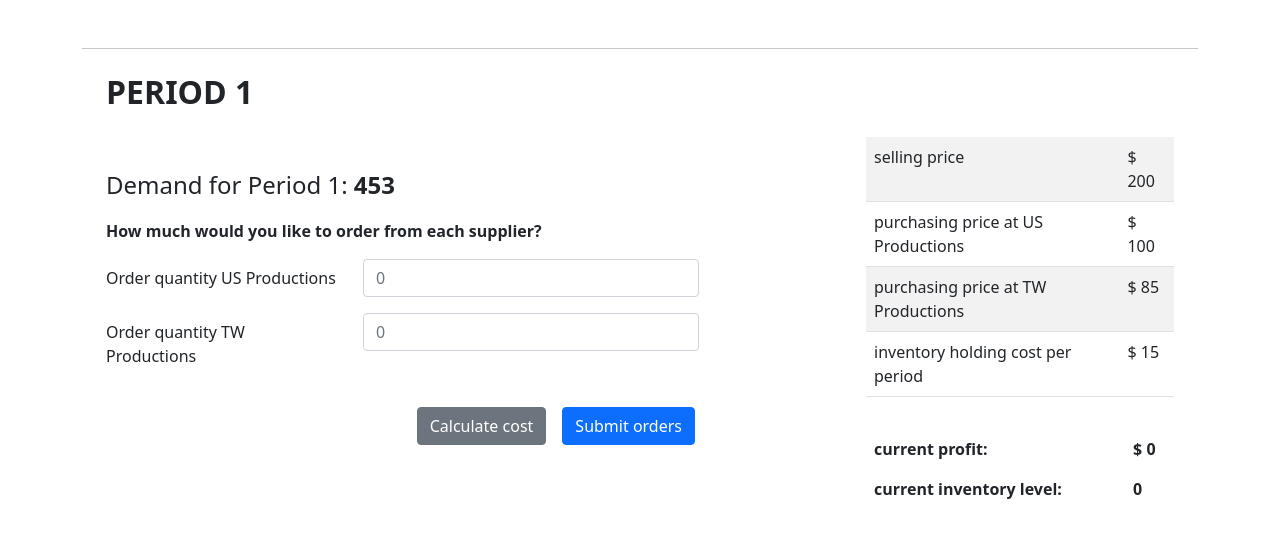
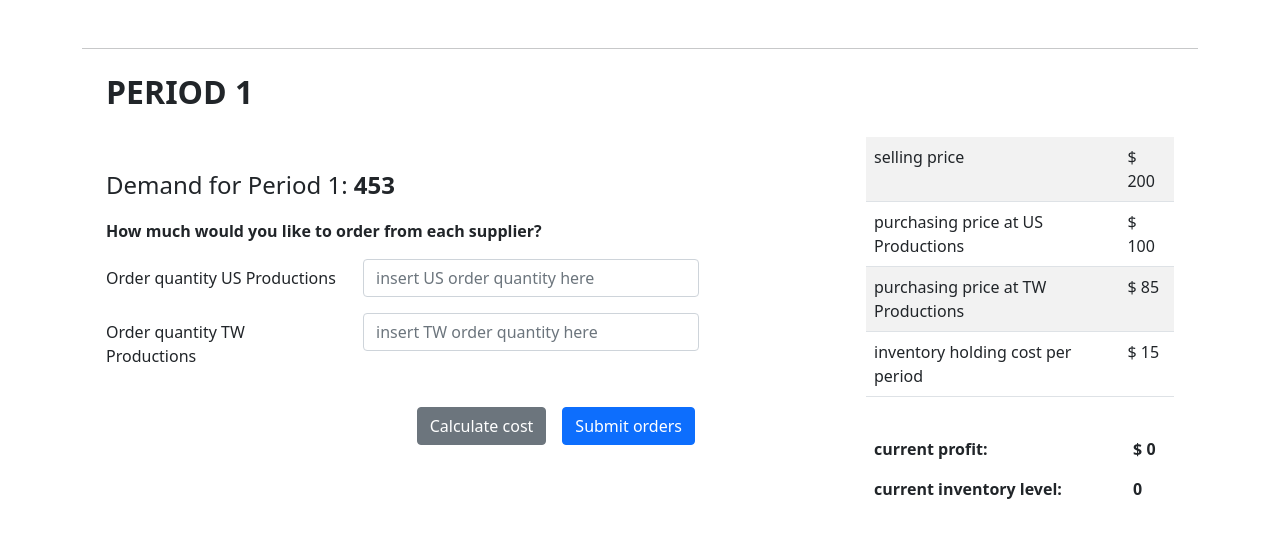
Before and after one commit to rreiners/SCM-Games, a Flask app: page /round1/ in a window 1280 px wide. Shown: the part 58-596 px from the top of the page. Run offline with Flask 2, Linux system fonts and the light colour scheme.

Commit message:
initial commit

```diff
--- a/templates/round1.html
+++ b/templates/round1.html
@@ -45,14 +45,14 @@
                         <div class="row mb-3">
                             <label for="formGroupExampleInput" class="col-5 col-form-label">Order quantity US Productions</label>
                             <div class = "col-7">
-								<input name ="order_US" type="text" class="form-control" id="formGroupExampleInput1" placeholder="0">
+								<input name ="order_US" type="text" class="form-control" id="formGroupExampleInput1" placeholder="insert US order quantity here">
 							</div>
                         </div>
 
 						<div class="row mb-3">
                             <label for="formGroupExampleInput" class="col-5 col-form-label">Order quantity TW Productions</label>
                             <div class = "col-7">
-								<input name ="order_TW" type="text" class="form-control" id="formGroupExampleInput2" placeholder="0">
+								<input name ="order_TW" type="text" class="form-control" id="formGroupExampleInput2" placeholder="insert TW order quantity here">
 							</div>
                         </div>
 
```
Also changed, not shown: requirements.txt (added, +10 -0 lines), users.sqlite3, 1 other file.
